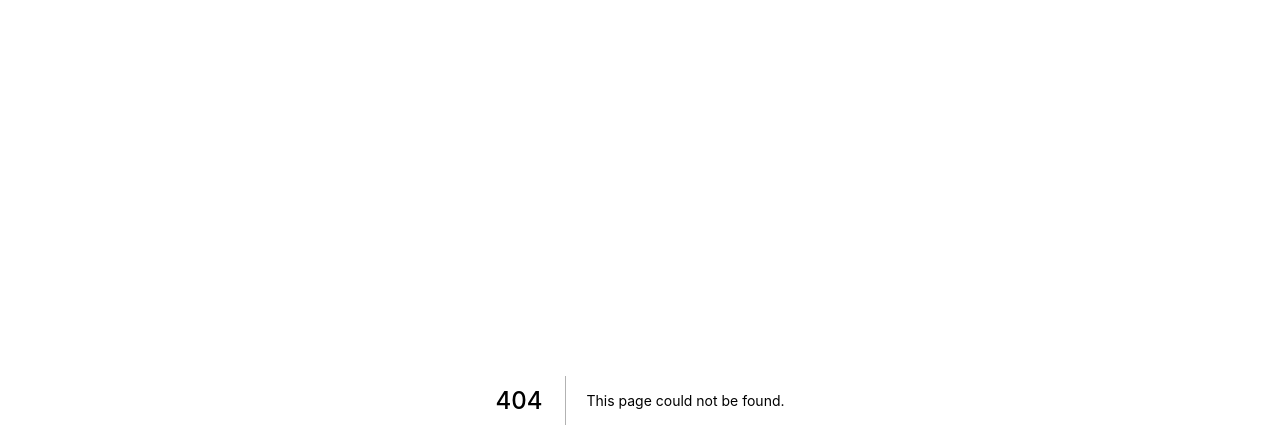
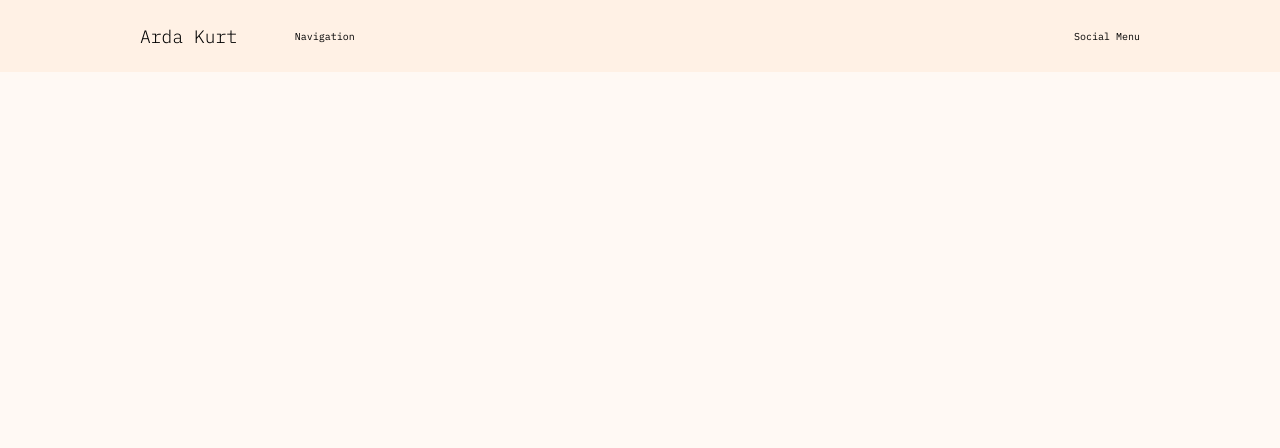
Before and after one commit to to-arda-kurt/ardakurt.dev, a Next.js app: page /components/navigation in a window 1280 px wide. Before the commit this address had no page. Shown: the top 448 px of the page. Built offline with nearby package versions, Linux system fonts and the light colour scheme.

Commit message:
:construction: Scalfholding Navigation and Navigation View

```diff
--- /dev/null
+++ b/pages/components/navigation/index.js
@@ -0,0 +1,18 @@
+import { Logo } from './logo';
+import styles from '../../../styles/Navigation.module.css';
+
+const Navigation = () => {
+  return (
+    <nav className={styles.navigation}>
+      <div className={styles.navigationWrapper}>
+        <Logo />
+        <div className={styles.menuWrapper}>
+          <div>Navigation</div>
+          <div>Social Menu</div>
+        </div>
+      </div>
+    </nav>
+  );
+};
+
+export default Navigation;
--- /dev/null
+++ b/pages/components/navigation/logo/index.js
@@ -0,0 +1,5 @@
+import styles from '../../../../styles/Navigation.module.css';
+
+export const Logo = () => {
+  return <h1 className={styles.Logo}>Arda Kurt</h1>;
+};
--- /dev/null
+++ b/styles/Navigation.module.css
@@ -0,0 +1,25 @@
+.navigation {
+  background-color: var(--color-primary);
+  height: 7.2rem;
+}
+
+.navigationWrapper {
+  max-width: 100rem;
+  height: 100%;
+  margin: 0 auto;
+  display: flex;
+  align-items: center;
+}
+.Logo {
+  width: 18.3rem;
+  font-size: 1.8rem;
+  font-weight: 300;
+}
+.menuWrapper {
+  width: 100%;
+  display: flex;
+  flex-direction: row;
+  flex-wrap: nowrap;
+  align-items: center;
+  justify-content: space-between;
+}
--- a/styles/globals.css
+++ b/styles/globals.css
@@ -1,18 +1,26 @@
+@import url('https://fonts.googleapis.com/css2?family=IBM+Plex+Mono:ital,wght@0,100;0,200;0,300;0,400;0,500;0,600;0,700;1,100;1,200;1,300;1,400;1,500;1,600;1,700&display=swap');
+
+:root {
+  --color-primary: #fff1e5;
+  --color-secondary: #fff9f4;
+  --color-black: black;
+  --color-white: white;
+  --color-gray: #696969;
+}
+* {
+  padding: 0;
+  margin: 0;
+}
 html,
 body {
-  padding: 0;
-  margin: 0;
-  font-family: -apple-system, BlinkMacSystemFont, Segoe UI, Roboto, Oxygen,
-    Ubuntu, Cantarell, Fira Sans, Droid Sans, Helvetica Neue, sans-serif;
+  box-sizing: border-box;
+
+  font-family: 'IBM Plex Mono', sans-serif;
+  background: var(--color-secondary);
+  font-size: 10px;
 }
 
 a {
   color: inherit;
   text-decoration: none;
 }
-
-* {
-  box-sizing: border-box;
-  padding: 0;
-  margin: 0;
-}
```
Also changed, not shown: pages/index.js (+8 -26 lines), pages/utils/page-header.js (added, +13 -0 lines), pages/views/home-page/index.js (added, +23 -0 lines), styles/Home.module.css (deleted, +0 -116 lines).
